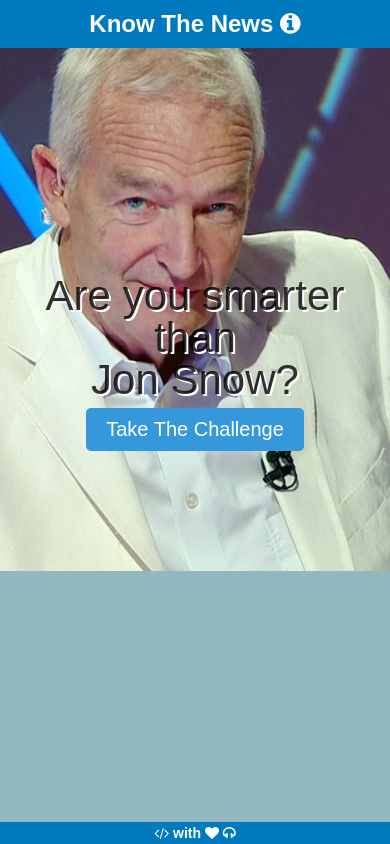
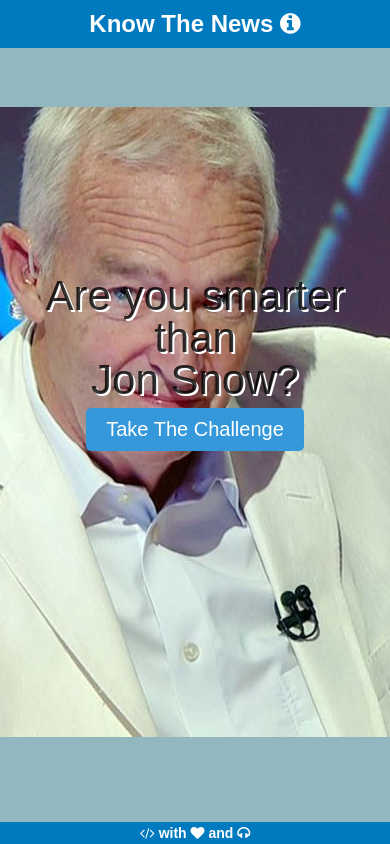
Before and after one commit to matmenzl/wdi-project-1, a PHP site: page /home.html in a window 390 px wide. Run offline with PHP 8.4, Linux system fonts and the light colour scheme; some libraries are stand-ins or nearby versions; some web fonts are replaced.

Commit message:
fixed responsive hero image

```diff
--- a/about.html
+++ b/about.html
@@ -28,9 +28,7 @@
     <p>And always remember: There's a Jon Snow, who knows nothing. But this Jon Snow knows almost everything. Do you take the challenge?<br>
       <button type="submit"> <a href="./home.html">Take The Challenge</a></button>
       <br><a href="https://twitter.com/jonsnowC4" class="twitter-follow-button" data-show-count="false" data-size="large" data-dnt="true">Follow @jonsnowC4</a>
-      <script>!function(d,s,id){var js,fjs=d.getElementsByTagName(s)[0],p=/^http:/.test(d.location)?'http':'https';if(!d.getElementById(id)){js=d.createElement(s);js.id=id;js.src=p+'://platform.twitter.com/widgets.js';fjs.parentNode.insertBefore(js,fjs);}}(document, 'script', 'twitter-wjs');</script></div>
-      <br>
-      <a href="https://github.com/matmenzl/wdi-project-1"<i class="fa fa-github fa-1x"></i>
+      <script>!function(d,s,id){var js,fjs=d.getElementsByTagName(s)[0],p=/^http:/.test(d.location)?'http':'https';if(!d.getElementById(id)){js=d.createElement(s);js.id=id;js.src=p+'://platform.twitter.com/widgets.js';fjs.parentNode.insertBefore(js,fjs);}}(document, 'script', 'twitter-wjs');</script>
 
 <footer>
   <i class="fa fa-code"></i> with <i class="fa fa-heart"></i> and <i class="fa fa-headphones"></i>
--- a/css/style.css
+++ b/css/style.css
@@ -1,11 +1,19 @@
+html, body {
+  height: 100%;
+  min-height: 100%;
+}
+
 html {
-  height: auto !important;
   margin: 0 auto -4em;
   background-color: #93b7bf;
 }
 
 body {
-  margin:0;
+  margin: 0;
+  -webkit-background-size: cover;
+  -moz-background-size: cover;
+  -o-background-size: cover;
+  background-size: cover;
 }
 
 .main {
@@ -20,10 +28,10 @@
 
 
 .start {
-  background-image: url("../images/john_snow_start_1200.png");
-  background-size:cover;
+/*  background-image: url("../images/john_snow_start_1200.png");
+*/  /*background-size:cover;
   background-position: center;
-  background-repeat: no-repeat;
+  background-repeat: no-repeat;*/
   margin: 0 auto;
   padding:227px 0 0 0;
   text-align: center;
--- a/home.html
+++ b/home.html
@@ -9,7 +9,7 @@
   <link rel="stylesheet" href="./jquery-ui-1.11.4.custom/jquery-ui.min.css">
   <script src="./jquery-ui-1.11.4.custom/external/jquery/jquery.js"></script>
   <script src="./jquery-ui-1.11.4.custom/jquery-ui.min.js"></script>
-  <script type="text/javascript" src="//cdnjs.cloudflare.com/ajax/libs/jqueryui-touch-punch/0.2.3/jquery.ui.touch-punch.min.js"></script>
+  <!-- <script type="text/javascript" src="//cdnjs.cloudflare.com/ajax/libs/jqueryui-touch-punch/0.2.3/jquery.ui.touch-punch.min.js"></script> -->
   <link rel="stylesheet" href="https://maxcdn.bootstrapcdn.com/font-awesome/4.5.0/css/font-awesome.min.css">
   <link rel="stylesheet" type="text/css" href="./css/style.css">
   <link href='https://fonts.googleapis.com/css?family=News+Cycle:400,700' rel='stylesheet' type='text/css'>
@@ -71,14 +71,16 @@
     </form>
     <div id="text">You like Know The News? Spread the love!</div>
     <div id="twitter"><a href="https://twitter.com/share" class="twitter-share-button" data-text="I just played Know The News against Jon Snow" data-size="large" data-hashtags="iknowthenews" data-dnt="true">Tweet</a>
-<script>!function(d,s,id){var js,fjs=d.getElementsByTagName(s)[0],p=/^http:/.test(d.location)?'http':'https';if(!d.getElementById(id)){js=d.createElement(s);js.id=id;js.src=p+'://platform.twitter.com/widgets.js';fjs.parentNode.insertBefore(js,fjs);}}(document, 'script', 'twitter-wjs');</script></div>
+    <div class="fb-like" data-href="https://quiet-ridge.herokuapp.com" data-layout="button" data-action="like" data-show-faces="true" data-share="true"></div>
+<script>!function(d,s,id){var js,fjs=d.getElementsByTagName(s)[0],p=/^http:/.test(d.location)?'http':'https';if(!d.getElementById(id)){js=d.createElement(s);js.id=id;js.src=p+'://platform.twitter.com/widgets.js';fjs.parentNode.insertBefore(js,fjs);}}(document, 'script', 'twitter-wjs');</script>
+
   </div>
 
 
 
 </div><!-- .main -->
 <footer>
-  <i class="fa fa-code"></i> with <i class="fa fa-heart"></i>  <i class="fa fa-headphones"></i>
+  <i class="fa fa-code"></i> with <i class="fa fa-heart"></i> and <i class="fa fa-headphones"></i>
 </footer>
 </body>
 
--- a/js/app_3.js
+++ b/js/app_3.js
@@ -39,6 +39,9 @@
 
 function beginGame(){
   $('.start').show();
+  $('body').css('background', "url(images/john_snow_start_1200.png) no-repeat center center fixed");
+
+
 
   // Hide all other sections at the start
   $('.user').hide();
@@ -72,6 +75,8 @@
 }
 
 function playRound(){
+  $('body').css('background', 'none');
+
   $('.user').show();
 
   $('.start').hide();
```
